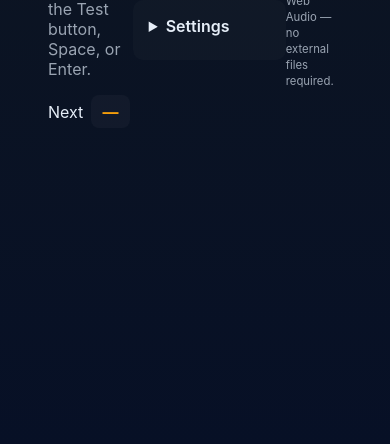
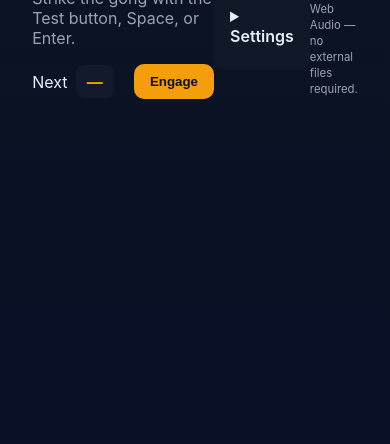
Before and after one commit to etu/gong, a plain HTML site: page index.html in a window 390 px wide. Shown: the part 400-844 px from the top of the page. Drawn offline with Linux system fonts and the light colour scheme.

Commit message:
feat: Make an engage button

```diff
--- a/css/style.css
+++ b/css/style.css
@@ -57,18 +57,53 @@ header p {
 #test-button {
     appearance: none;
     border: 0;
-    background: linear-gradient(180deg,var(--accent),#ffb84d);
-    color:#0b1220; padding:1.2rem 2rem; border-radius:10px; font-weight:700; cursor:pointer; font-size:1rem;
-    box-shadow:0 6px 22px rgba(245,158,11,0.14);
+    background: linear-gradient(180deg, var(--accent), #ffb84d);
+    color: #0b1220;
+    padding: 1.2rem 2rem;
+    border-radius: 10px;
+    font-weight: 700;
+    cursor: pointer;
+    font-size: 1rem;
+    box-shadow: 0 6px 22px rgba(245, 158, 11, 0.14);
 }
 
-#next-global-wrap{ display:flex; gap:.5rem; align-items:center; margin-top:.6rem }
-#auto-next-global{ background:var(--glass); padding:.4rem .7rem; border-radius:8px; color:var(--accent); font-weight:700 }
+#next-global-wrap {
+    display: flex;
+    gap: .5rem;
+    align-items: center;
+    margin-top: .6rem
+}
 
-.settings{ margin-top:1rem; background:rgba(255,255,255,0.02); padding:1rem; border-radius:10px }
-.settings summary{ cursor:pointer; font-weight:600; margin-bottom:.5rem }
+#auto-next-global {
+    background: var(--glass);
+    padding: .4rem .7rem;
+    border-radius: 8px;
+    color: var(--accent);
+    font-weight: 700
+}
 
-.settings-row{ display:flex; align-items:center; gap:1rem; margin-bottom:0.75rem }
+.settings {
+    margin-top: 1rem;
+    background: rgba(255, 255, 255, 0.02);
+    padding: 1rem;
+    border-radius: 10px
+}
+
+.settings summary {
+    cursor: pointer;
+    font-weight: 600;
+    margin-bottom: .5rem
+}
+
+.settings-row {
+    display: flex;
+    align-items: center;
+    gap: 1rem;
+    margin-bottom: 0.75rem
+}
+
+#engage-wrap{ margin-left:12px }
+#engage-button{ background:var(--accent); color:#0b1220; border:0; padding:.6rem 1rem; border-radius:10px; font-weight:700; cursor:pointer }
 
 
 .controls {
--- a/index.html
+++ b/index.html
@@ -13,6 +13,9 @@
     <div id="next-global-wrap">
       <label>Next</label>
       <div id="auto-next-global">—</div>
+      <div id="engage-wrap">
+        <button id="engage-button">Engage</button>
+      </div>
     </div>
   </header>
 
--- a/js/gong.js
+++ b/js/gong.js
@@ -105,10 +105,7 @@
             if (data.autoLower != null) autoLower.value = String(parseInt(data.autoLower, 10) || 1);
             if (data.autoUpper != null) autoUpper.value = String(parseInt(data.autoUpper, 10) || 1);
             enforceBounds();
-            if (autoToggle && data.autoEnabled) {
-                // set checked but don't start until after load completes
-                autoToggle.checked = true;
-            }
+            // Do NOT restore autoEnabled from storage because autoplay requires a user gesture.
         } catch (e) { /* ignore parse errors */ }
     }
 
@@ -143,12 +140,12 @@
         stopNextTicker();
         if (!nextOutput) return;
         nextTicker = setInterval(() => {
-            if (!nextTimeoutAt) { nextOutput.value = '—'; nextOutput.textContent = '—'; if(nextGlobal) nextGlobal.textContent = '—'; return; }
+            if (!nextTimeoutAt) { nextOutput.value = '—'; nextOutput.textContent = '—'; if (nextGlobal) nextGlobal.textContent = '—'; return; }
             const remaining = Math.max(0, nextTimeoutAt - Date.now());
             const txt = Math.ceil(remaining / 1000).toString();
             nextOutput.value = txt;
             nextOutput.textContent = txt;
-            if(nextGlobal) nextGlobal.textContent = txt;
+            if (nextGlobal) nextGlobal.textContent = txt;
         }, 200);
     }
     function stopNextTicker() {
@@ -260,6 +257,19 @@
         scheduleNext();
     }
 
+    // Engage button: enables auto mode (without persisting) and starts scheduler
+    const engage = document.getElementById('engage-button');
+    if (engage) {
+        engage.addEventListener('click', () => {
+            if (!autoToggle) return;
+            if (!autoToggle.checked) {
+                autoToggle.checked = true;
+                // Do not call saveSettings() — we purposely don't remember autoEnabled
+                startAuto();
+            }
+        });
+    }
+
     // ...existing code...
 
 })();
```
